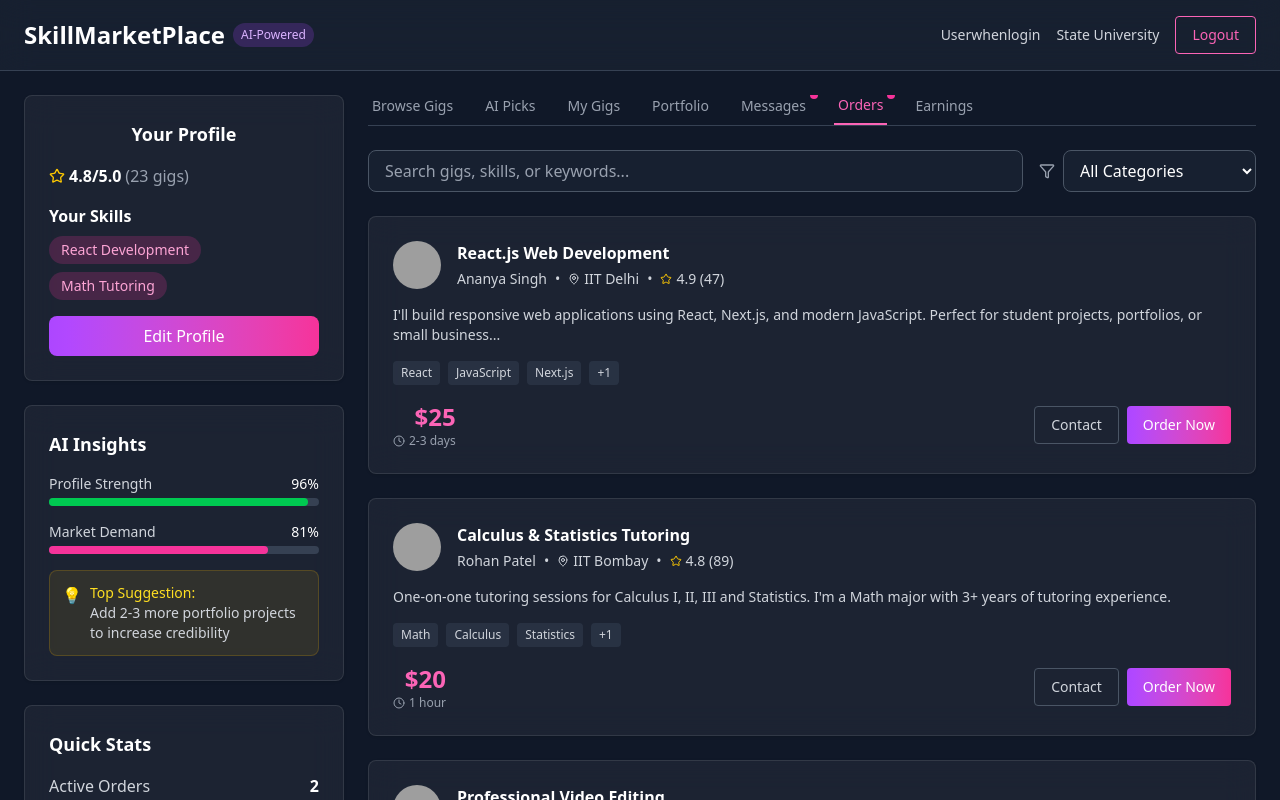
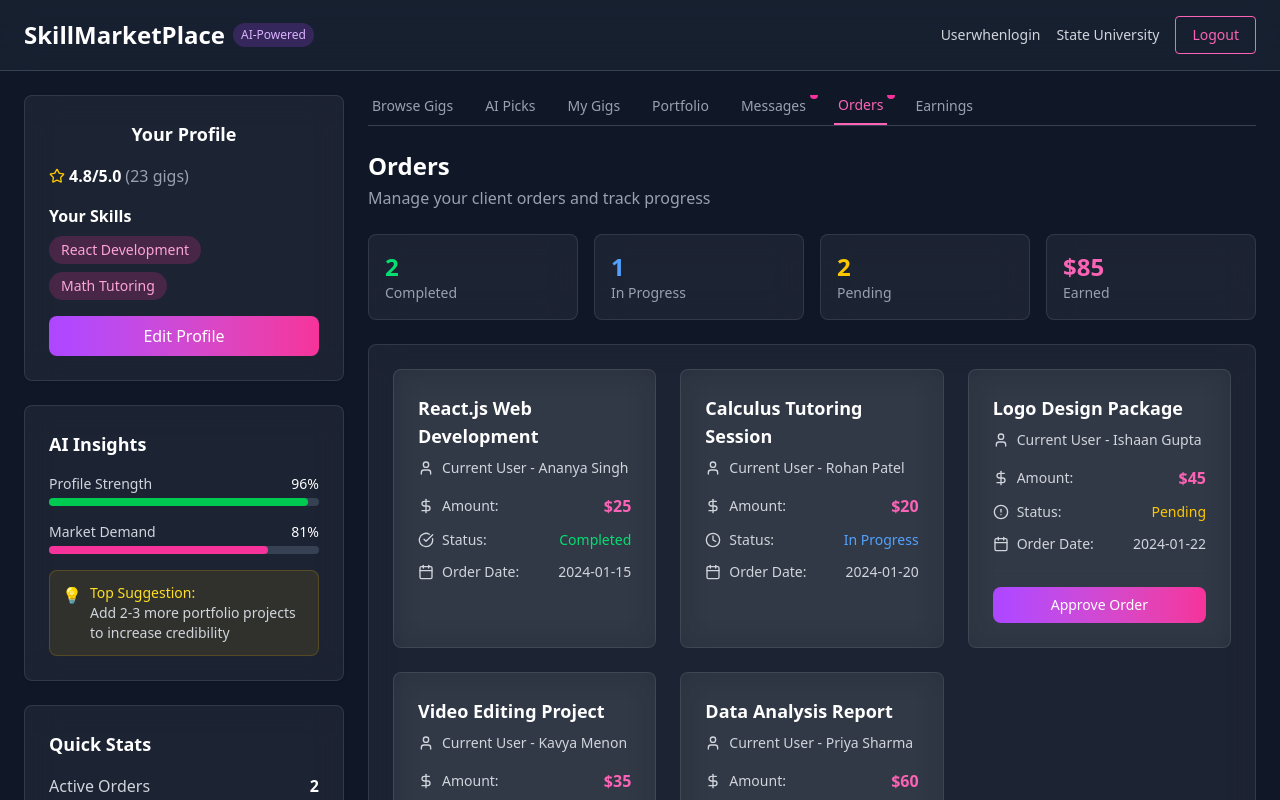
Before and after one commit to Akash01010101/ty-project, a React (Vite) app in the folder skill-marketplace-frontend/: page /dashboard in a window 1280 px wide. Both pictures are taken after a click on the button "Orders". Shown: the top 800 px of the page. Built offline with nearby package versions, Linux system fonts and the light colour scheme; grey boxes are pictures that could not be loaded.

Commit message:
orders section done

```diff
--- /dev/null
+++ b/skill-marketplace-frontend/src/components/Orders.jsx
@@ -0,0 +1,235 @@
+import { useState, useCallback } from 'react';
+import { motion } from 'framer-motion';
+import { Calendar, DollarSign, User, CheckCircle, Clock, AlertCircle } from 'lucide-react';
+
+// Order Card Component
+const OrderCard = ({ order, onApproveOrder }) => {
+  const getStatusColor = (status) => {
+    switch (status) {
+      case 'completed':
+        return 'text-green-400';
+      case 'in-progress':
+        return 'text-blue-400';
+      case 'pending':
+        return 'text-yellow-400';
+      case 'approved':
+        return 'text-green-400';
+      default:
+        return 'text-gray-400';
+    }
+  };
+
+  const getStatusIcon = (status) => {
+    switch (status) {
+      case 'completed':
+        return <CheckCircle className="w-4 h-4" />;
+      case 'in-progress':
+        return <Clock className="w-4 h-4" />;
+      case 'pending':
+        return <AlertCircle className="w-4 h-4" />;
+      case 'approved':
+        return <CheckCircle className="w-4 h-4" />;
+      default:
+        return <Clock className="w-4 h-4" />;
+    }
+  };
+
+  return (
+    <motion.div
+      initial={{ opacity: 0, y: 20 }}
+      animate={{ opacity: 1, y: 0 }}
+      className="bg-white/5 backdrop-blur-lg rounded-lg p-4 sm:p-6 border border-white/10 hover:border-pink-400/30 transition-all duration-200"
+    >
+      <div className="space-y-4">
+        {/* Order Title and Client */}
+        <div className="space-y-2">
+          <h3 className="text-lg font-semibold text-white">{order.title}</h3>
+          <div className="flex items-center text-gray-300">
+            <User className="w-4 h-4 mr-2" />
+            <span className="text-sm">Current User - {order.clientName}</span>
+          </div>
+        </div>
+
+        {/* Order Details */}
+        <div className="space-y-3">
+          <div className="flex items-center justify-between">
+            <div className="flex items-center text-gray-300">
+              <DollarSign className="w-4 h-4 mr-2" />
+              <span className="text-sm">Amount:</span>
+            </div>
+            <span className="text-pink-400 font-semibold">${order.amount}</span>
+          </div>
+
+          <div className="flex items-center justify-between">
+            <div className="flex items-center text-gray-300">
+              {getStatusIcon(order.status)}
+              <span className="text-sm ml-2">Status:</span>
+            </div>
+            <span className={`text-sm font-medium capitalize ${getStatusColor(order.status)}`}>
+              {order.status.replace('-', ' ')}
+            </span>
+          </div>
+
+          <div className="flex items-center justify-between">
+            <div className="flex items-center text-gray-300">
+              <Calendar className="w-4 h-4 mr-2" />
+              <span className="text-sm">Order Date:</span>
+            </div>
+            <span className="text-gray-300 text-sm">{order.orderDate}</span>
+          </div>
+        </div>
+
+        {/* Action Button */}
+        {order.status === 'pending' && (
+          <div className="pt-4 border-t border-gray-700/50">
+            {order.isApproved ? (
+              <div className="flex items-center justify-center py-2">
+                <CheckCircle className="w-5 h-5 text-green-400 mr-2" />
+                <span className="text-green-400 font-medium">Order Approved</span>
+              </div>
+            ) : (
+              <button
+                onClick={() => onApproveOrder(order.id)}
+                className="w-full py-2 px-4 bg-gradient-to-r from-purple-500 to-pink-500 text-white font-medium rounded-lg hover:from-purple-600 hover:to-pink-600 transition-all duration-200 text-sm"
+              >
+                Approve Order
+              </button>
+            )}
+          </div>
+        )}
+      </div>
+    </motion.div>
+  );
+};
+
+const Orders = () => {
+  const [orders, setOrders] = useState([
+    {
+      id: 1,
+      title: 'React.js Web Development',
+      clientName: 'Ananya Singh',
+      amount: 25,
+      status: 'completed',
+      orderDate: '2024-01-15',
+      isApproved: false
+    },
+    {
+      id: 2,
+      title: 'Calculus Tutoring Session',
+      clientName: 'Rohan Patel',
+      amount: 20,
+      status: 'in-progress',
+      orderDate: '2024-01-20',
+      isApproved: false
+    },
+    {
+      id: 3,
+      title: 'Logo Design Package',
+      clientName: 'Ishaan Gupta',
+      amount: 45,
+      status: 'pending',
+      orderDate: '2024-01-22',
+      isApproved: false
+    },
+    {
+      id: 4,
+      title: 'Video Editing Project',
+      clientName: 'Kavya Menon',
+      amount: 35,
+      status: 'pending',
+      orderDate: '2024-01-25',
+      isApproved: false
+    },
+    {
+      id: 5,
+      title: 'Data Analysis Report',
+      clientName: 'Priya Sharma',
+      amount: 60,
+      status: 'completed',
+      orderDate: '2024-01-18',
+      isApproved: false
+    }
+  ]);
+
+  const handleApproveOrder = useCallback((orderId) => {
+    setOrders(prevOrders =>
+      prevOrders.map(order =>
+        order.id === orderId
+          ? { ...order, isApproved: true }
+          : order
+      )
+    );
+  }, []);
+
+  const getOrderStats = () => {
+    const completed = orders.filter(order => order.status === 'completed').length;
+    const inProgress = orders.filter(order => order.status === 'in-progress').length;
+    const pending = orders.filter(order => order.status === 'pending').length;
+    const totalEarnings = orders
+      .filter(order => order.status === 'completed')
+      .reduce((sum, order) => sum + order.amount, 0);
+
+    return { completed, inProgress, pending, totalEarnings };
+  };
+
+  const stats = getOrderStats();
+
+  return (
+    <div className="space-y-6">
+      {/* Header */}
+      <div className="flex flex-col sm:flex-row justify-between items-start sm:items-center space-y-4 sm:space-y-0">
+        <div>
+          <h2 className="text-2xl font-bold text-white mb-1">Orders</h2>
+          <p className="text-gray-400">Manage your client orders and track progress</p>
+        </div>
+      </div>
+
+      {/* Stats Overview */}
+      <div className="grid grid-cols-2 sm:grid-cols-4 gap-4">
+        <div className="bg-white/5 backdrop-blur-lg rounded-lg p-4 border border-white/10">
+          <div className="text-2xl font-bold text-green-400">{stats.completed}</div>
+          <div className="text-gray-400 text-sm">Completed</div>
+        </div>
+        <div className="bg-white/5 backdrop-blur-lg rounded-lg p-4 border border-white/10">
+          <div className="text-2xl font-bold text-blue-400">{stats.inProgress}</div>
+          <div className="text-gray-400 text-sm">In Progress</div>
+        </div>
+        <div className="bg-white/5 backdrop-blur-lg rounded-lg p-4 border border-white/10">
+          <div className="text-2xl font-bold text-yellow-400">{stats.pending}</div>
+          <div className="text-gray-400 text-sm">Pending</div>
+        </div>
+        <div className="bg-white/5 backdrop-blur-lg rounded-lg p-4 border border-white/10">
+          <div className="text-2xl font-bold text-pink-400">${stats.totalEarnings}</div>
+          <div className="text-gray-400 text-sm">Earned</div>
+        </div>
+      </div>
+
+      {/* Orders List */}
+      <div className="bg-white/5 backdrop-blur-lg rounded-lg border border-white/10 min-h-[400px]">
+        {orders.length === 0 ? (
+          <div className="flex flex-col items-center justify-center py-16 px-8">
+            <div className="w-24 h-24 bg-gray-700/30 rounded-full flex items-center justify-center mb-6">
+              <CheckCircle className="w-12 h-12 text-gray-500" />
+            </div>
+            <h3 className="text-xl font-semibold text-white mb-2">No orders yet</h3>
+            <p className="text-gray-400 text-center">Your client orders will appear here once you start receiving them</p>
+          </div>
+        ) : (
+          <div className="p-4 sm:p-6">
+            <div className="grid grid-cols-1 md:grid-cols-2 lg:grid-cols-3 gap-4 sm:gap-6">
+              {orders.map((order) => (
+                <OrderCard
+                  key={order.id}
+                  order={order}
+                  onApproveOrder={handleApproveOrder}
+                />
+              ))}
+            </div>
+          </div>
+        )}
+      </div>
+    </div>
+  );
+};
+
+export default Orders;
--- a/skill-marketplace-frontend/src/pages/DashboardPage.jsx
+++ b/skill-marketplace-frontend/src/pages/DashboardPage.jsx
@@ -5,6 +5,7 @@ import { Star, MapPin, Clock, Filter } from 'lucide-react';
 import MyGigs from '../components/MyGigs';
 import Portfolio from '../components/Portfolio';
 import Messages from '../components/Messages';
+import Orders from '../components/Orders';
 
 const DashboardPage = () => {
   const [activeTab, setActiveTab] = useState('Browse Gigs');
@@ -22,6 +23,8 @@ const DashboardPage = () => {
       setActiveTab('Portfolio');
     } else if (tab === 'messages') {
       setActiveTab('Messages');
+    } else if (tab === 'orders') {
+      setActiveTab('Orders');
     }
   }, [location.search]);
 
@@ -243,6 +246,8 @@ const DashboardPage = () => {
               <Portfolio />
             ) : activeTab === 'Messages' ? (
               <Messages />
+            ) : activeTab === 'Orders' ? (
+              <Orders />
             ) : (
               <>
                 {/* Search and Filter */}
```
